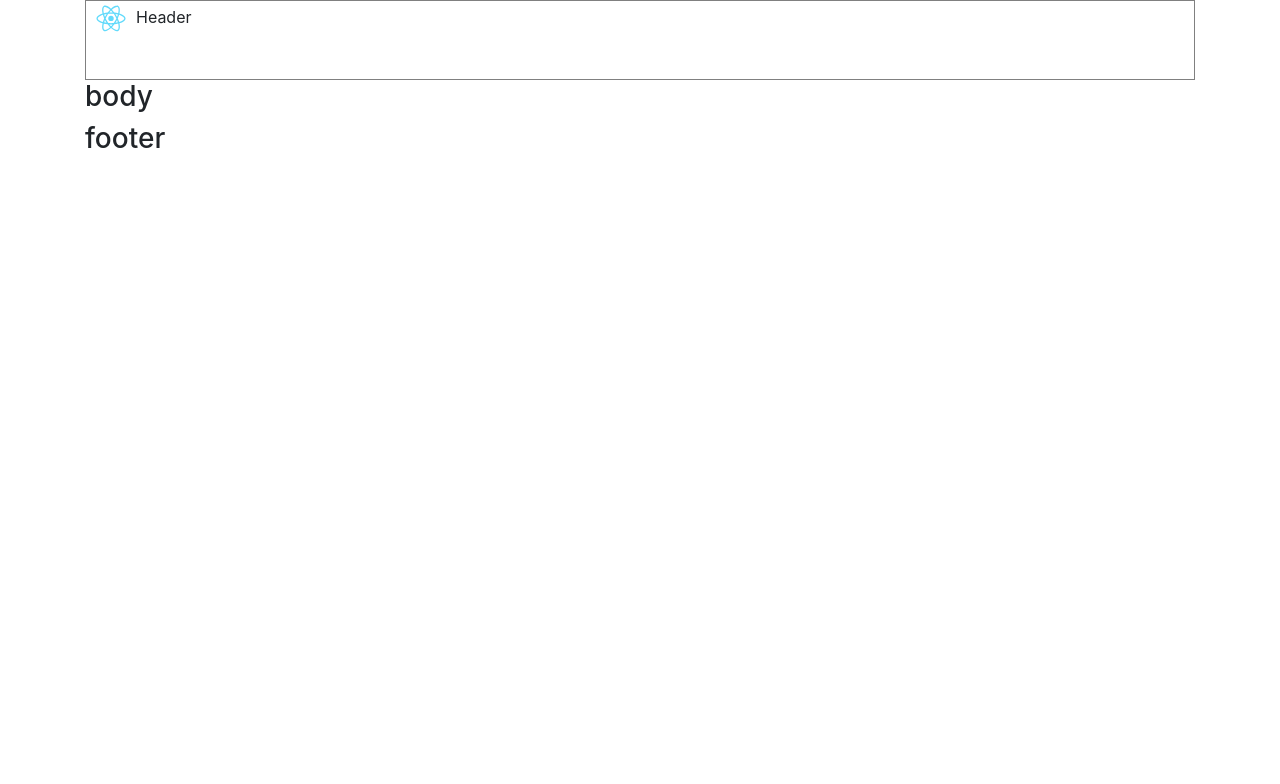
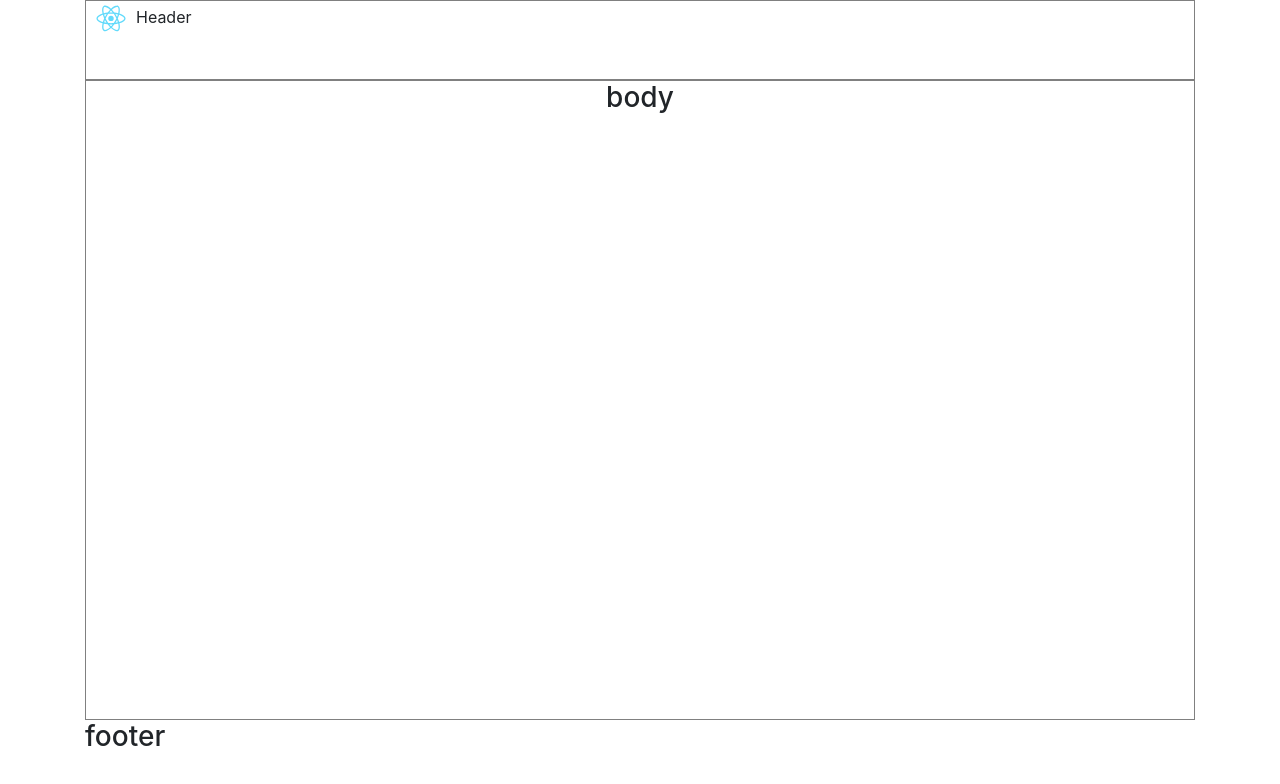
Before and after one commit to ericsp59/pr-12, a React (Create React App) app: page / in a window 1280 px wide. Shown: the top 784 px of the page. Built offline with nearby package versions, Linux system fonts and the light colour scheme.

Commit message:
add body component

```diff
--- a/src/App.js
+++ b/src/App.js
@@ -1,5 +1,6 @@
 import './App.css';
 import HeaderContainer from '../src/components/Header/HeaderContainer';
+import BodyContainer from '../src/components/Body/BodyContainer';
 
 function App() {
   return (
@@ -13,7 +14,7 @@
       <div className={'row'}>
         <div className={'col-sm-12'}>
           <div>
-            <h3>body</h3>
+            <BodyContainer/>
           </div>
         </div>
       </div>
--- /dev/null
+++ b/src/components/Body/Body.js
@@ -0,0 +1,14 @@
+import React from 'react';
+import s from './Body.module.css';
+
+const Body = (props) => {
+
+    return (
+        <div className={s.body}>
+            <h3>body</h3>
+        </div>
+
+    )
+}
+
+export default Body
--- /dev/null
+++ b/src/components/Body/Body.module.css
@@ -0,0 +1,8 @@
+.body {
+    border: 1px solid gray;
+    height: 80vh;
+}
+
+.body h3 {
+    text-align: center;
+}
--- /dev/null
+++ b/src/components/Body/BodyContainer.js
@@ -0,0 +1,11 @@
+import React from 'react';
+import Body from './Body';
+
+const BodyContainer = () => {
+    return (
+        <Body/>
+    )
+}
+
+
+export default BodyContainer
```
